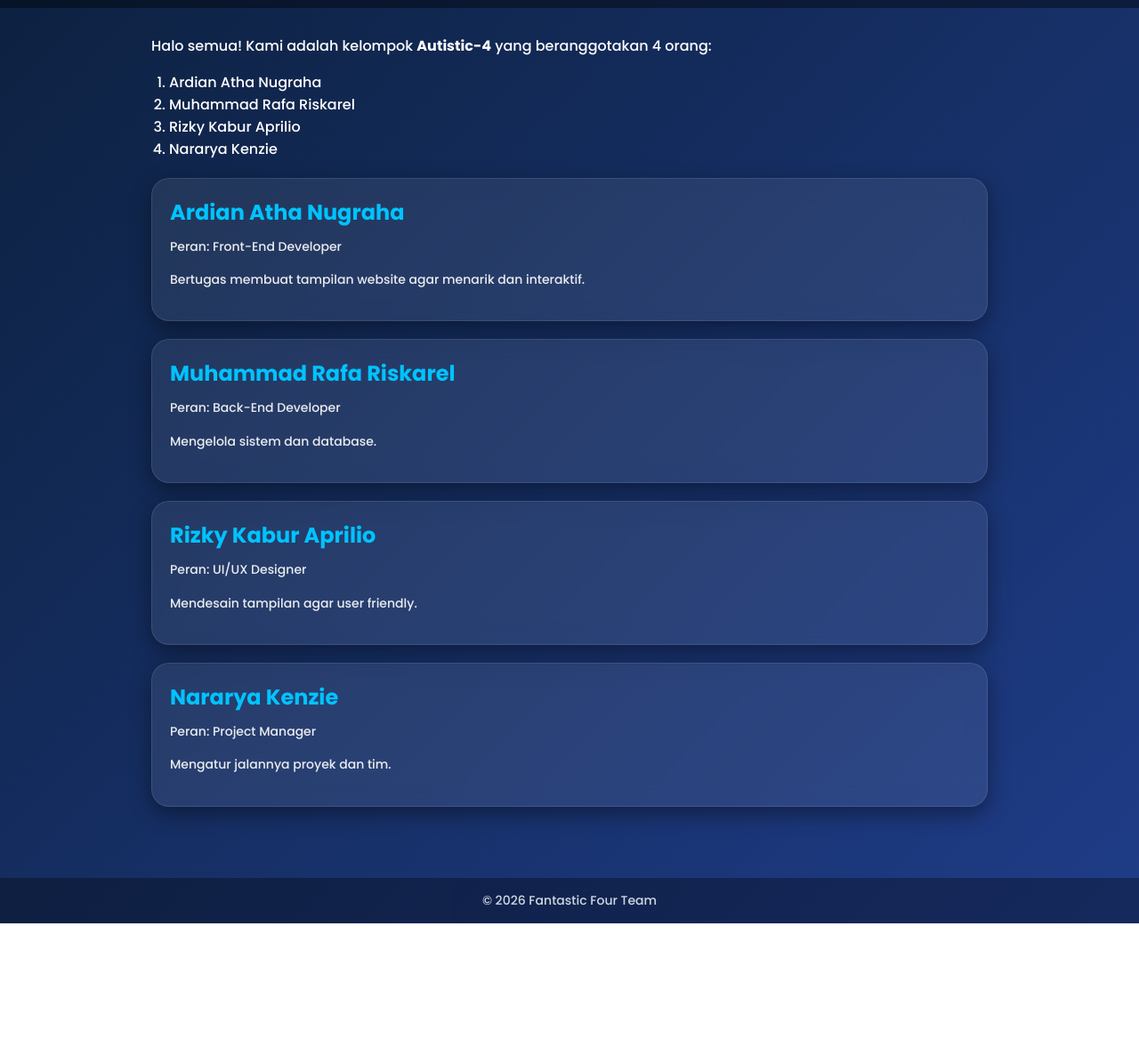
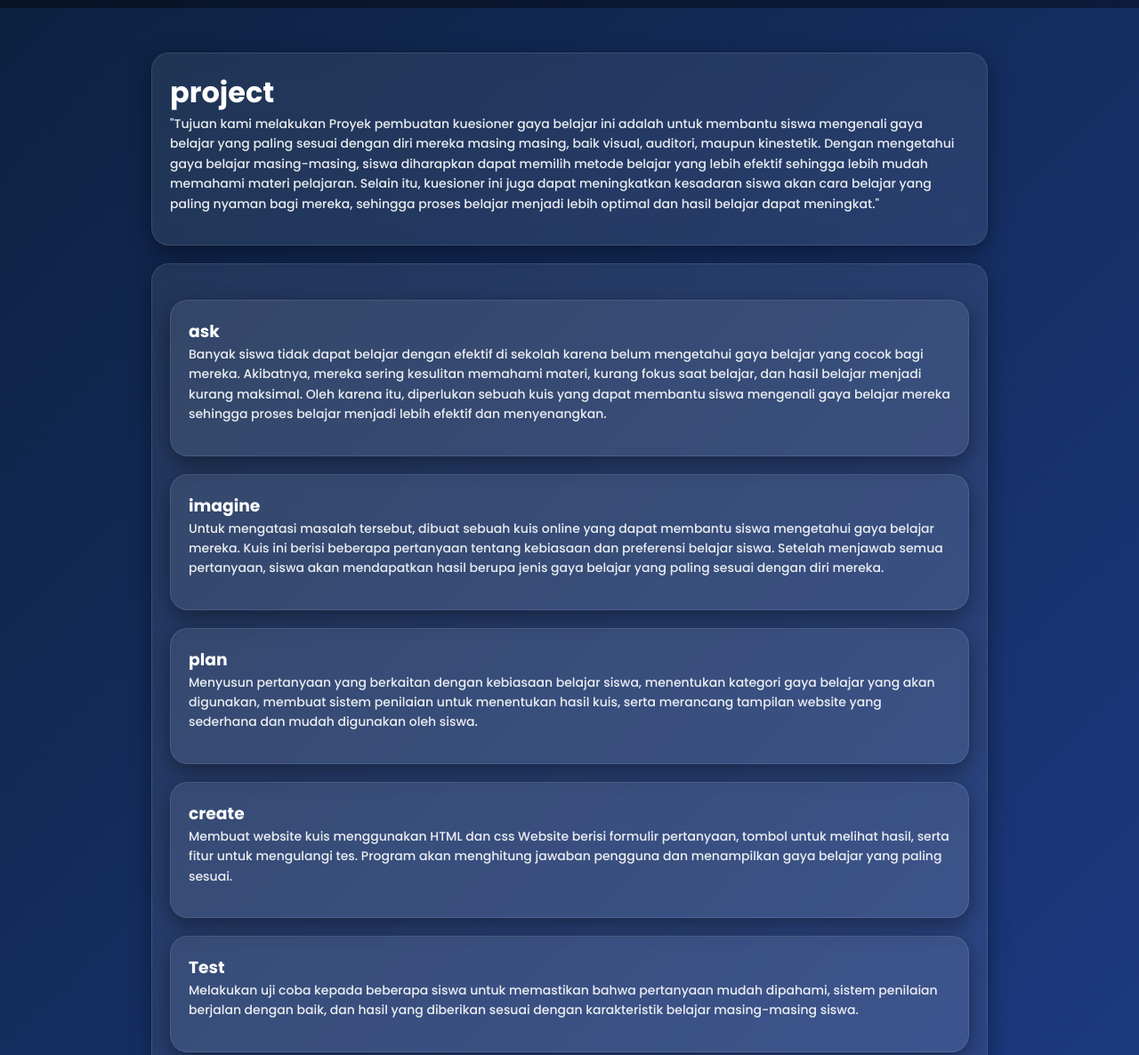
Before and after one commit to knznara/Autistic-4, a plain HTML site: page Design.html in a window 1280 px wide. Shown: the part 219-1405 px from the top of the page at 89% size. Before the commit the page ends 1257 px from the top, so only its background shows below. Drawn offline with Linux system fonts and the light colour scheme.

Commit message:
Update Design.html

```diff
--- a/Design.html
+++ b/Design.html
@@ -20,39 +20,45 @@
 </nav>
 
 <div class="content">
-    <p>Halo semua! Kami adalah kelompok <b>Autistic-4</b> yang beranggotakan 4 orang:</p>
 
-    <ol>
-        <li>Ardian Atha Nugraha</li>
-        <li>Muhammad Rafa Riskarel</li>
-        <li>Rizky Kabur Aprilio</li>
-        <li>Nararya Kenzie</li>
-    </ol>
+  <div class="card">
+      <h1>project</h1>
+      <p>"Tujuan kami melakukan Proyek pembuatan kuesioner gaya belajar ini adalah untuk membantu siswa mengenali gaya belajar yang paling sesuai dengan diri mereka masing masing, baik visual, auditori, maupun kinestetik. Dengan mengetahui gaya belajar masing-masing, siswa diharapkan dapat memilih metode belajar yang lebih efektif sehingga lebih mudah memahami materi pelajaran. Selain itu, kuesioner ini juga dapat meningkatkan kesadaran siswa akan cara belajar yang paling nyaman bagi mereka, sehingga proses belajar menjadi lebih optimal dan hasil belajar dapat meningkat."</p>
+   </div>
 
-    <div class="card">
-        <h2>Ardian Atha Nugraha</h2>
-        <p>Peran: Front-End Developer</p>
-        <p>Bertugas membuat tampilan website agar menarik dan interaktif.</p>
-    </div>
+   <div class="card">
+       <div class="subcard">
+           <h3>ask</h3>
+           <p>Banyak siswa tidak dapat belajar dengan efektif di sekolah karena belum mengetahui gaya belajar yang cocok bagi mereka. Akibatnya, mereka sering kesulitan memahami materi, kurang fokus saat belajar, dan hasil belajar menjadi kurang maksimal. Oleh karena itu, diperlukan sebuah kuis yang dapat membantu siswa mengenali gaya belajar mereka sehingga proses belajar menjadi lebih efektif dan menyenangkan.</p>
+       </div>
 
-    <div class="card">
-        <h2>Muhammad Rafa Riskarel</h2>
-        <p>Peran: Back-End Developer</p>
-        <p>Mengelola sistem dan database.</p>
-    </div>
+        <div class="subcard">
+           <h3>imagine</h3>
+           <p>Untuk mengatasi masalah tersebut, dibuat sebuah kuis online yang dapat membantu siswa mengetahui gaya belajar mereka. Kuis ini berisi beberapa pertanyaan tentang kebiasaan dan preferensi belajar siswa. Setelah menjawab semua pertanyaan, siswa akan mendapatkan hasil berupa jenis gaya belajar yang paling sesuai dengan diri mereka.</p>
+       </div>
 
-    <div class="card">
-        <h2>Rizky Kabur Aprilio</h2>
-        <p>Peran: UI/UX Designer</p>
-        <p>Mendesain tampilan agar user friendly.</p>
-    </div>
+        <div class="subcard">
+           <h3>plan</h3>
+           <p>Menyusun pertanyaan yang berkaitan dengan kebiasaan belajar siswa, menentukan kategori gaya belajar yang akan digunakan, membuat sistem penilaian untuk menentukan hasil kuis, serta merancang tampilan website yang sederhana dan mudah digunakan oleh siswa.</p>
+       </div>
 
-    <div class="card">
-        <h2>Nararya Kenzie</h2>
-        <p>Peran: Project Manager</p>
-        <p>Mengatur jalannya proyek dan tim.</p>
-    </div>
+        <div class="subcard">
+           <h3>create</h3>
+           <p>Membuat website kuis menggunakan HTML dan css Website berisi formulir pertanyaan, tombol untuk melihat hasil, serta fitur untuk mengulangi tes. Program akan menghitung jawaban pengguna dan menampilkan gaya belajar yang paling sesuai.</p>
+       </div>
+
+        <div class="subcard">
+           <h3>Test</h3>
+           <p>Melakukan uji coba kepada beberapa siswa untuk memastikan bahwa pertanyaan mudah dipahami, sistem penilaian berjalan dengan baik, dan hasil yang diberikan sesuai dengan karakteristik belajar masing-masing siswa.</p>
+       </div>
+
+        <div class="subcard">
+           <h3>share</h3>
+           <p>Mengunggah website ke GitHub Pages dan membagikannya kepada siswa dan guru agar dapat digunakan sebagai alat untuk membantu siswa mengenali gaya belajar mereka dan meningkatkan efektivitas belajar.</p>
+       </div>
+   </div>
 </div>
+
 
 <footer>
     <p>© 2026 Fantastic Four Team</p>
```
